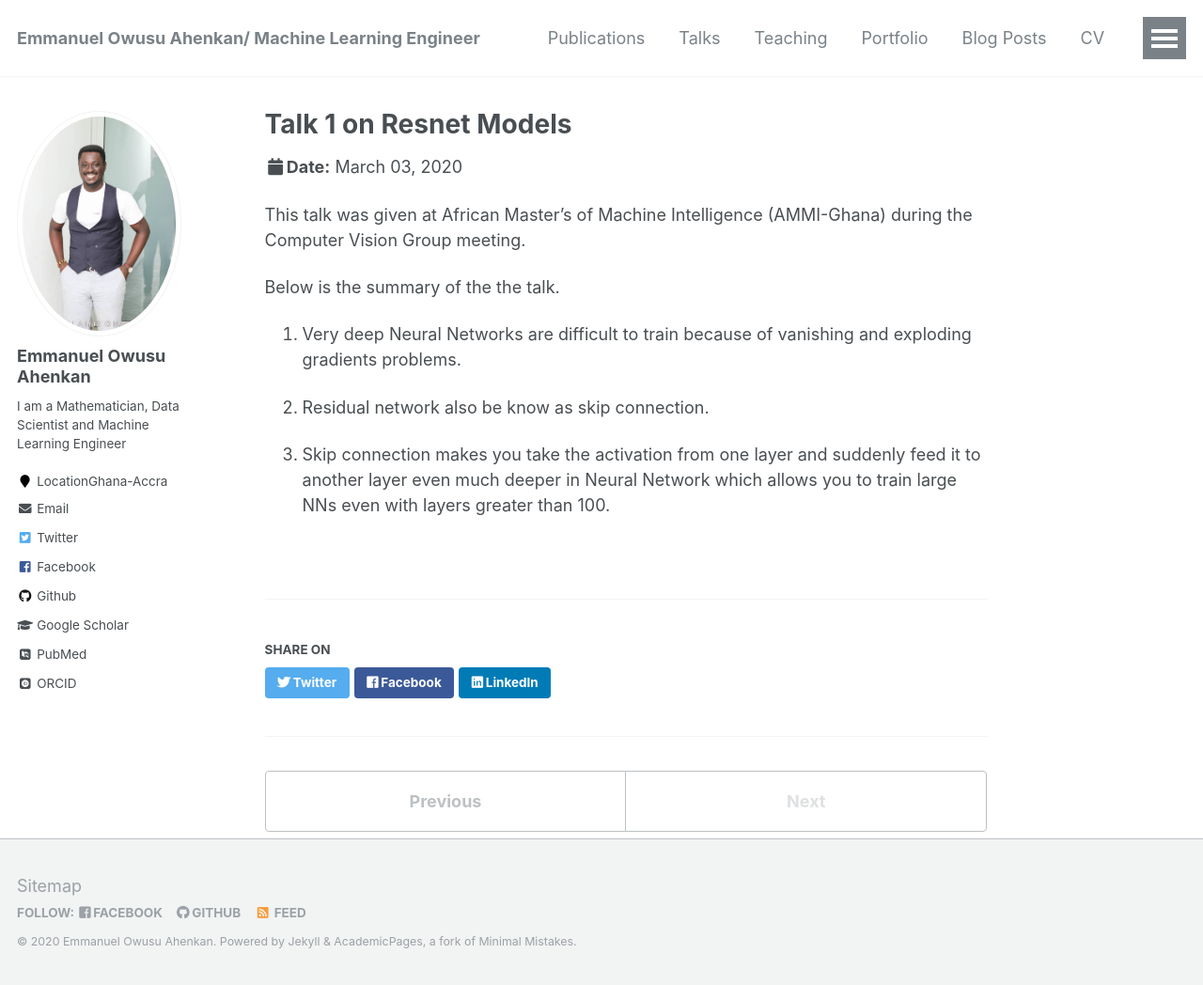
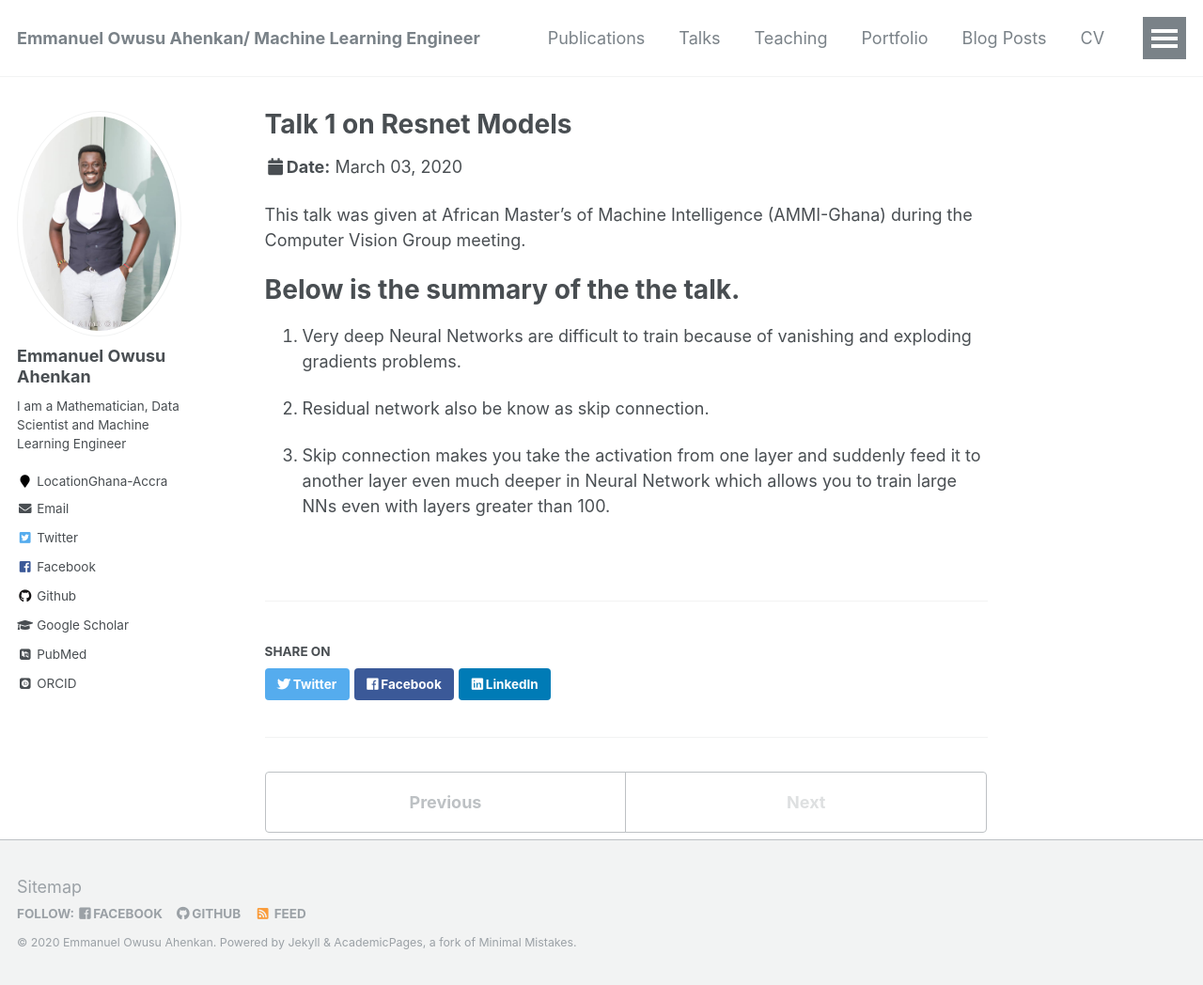
Before and after one commit to EmmanuelOwusu/EmmanuelOwusu.github.io, a Jekyll site: the page built from _talks/2012-03-01-talk-1.md, in a window 1280 px wide and 1048 px high. Shown: the whole window at 94% size. Built offline with Jekyll 4.4.1, drawn with Linux system fonts in a browser that asks for light colours; some web fonts are replaced.

```diff
--- a/_talks/2012-03-01-talk-1.md
+++ b/_talks/2012-03-01-talk-1.md
@@ -10,7 +10,7 @@ location: "Accra, Ghana"
 
 This talk was given at African Master's of Machine Intelligence (AMMI-Ghana) during the Computer Vision Group meeting.
 
-Below is the summary of the the talk.
+# Below is the summary of the the talk.
 
 1.  Very deep Neural Networks  are difficult to train because of vanishing and
  exploding gradients problems.
```
